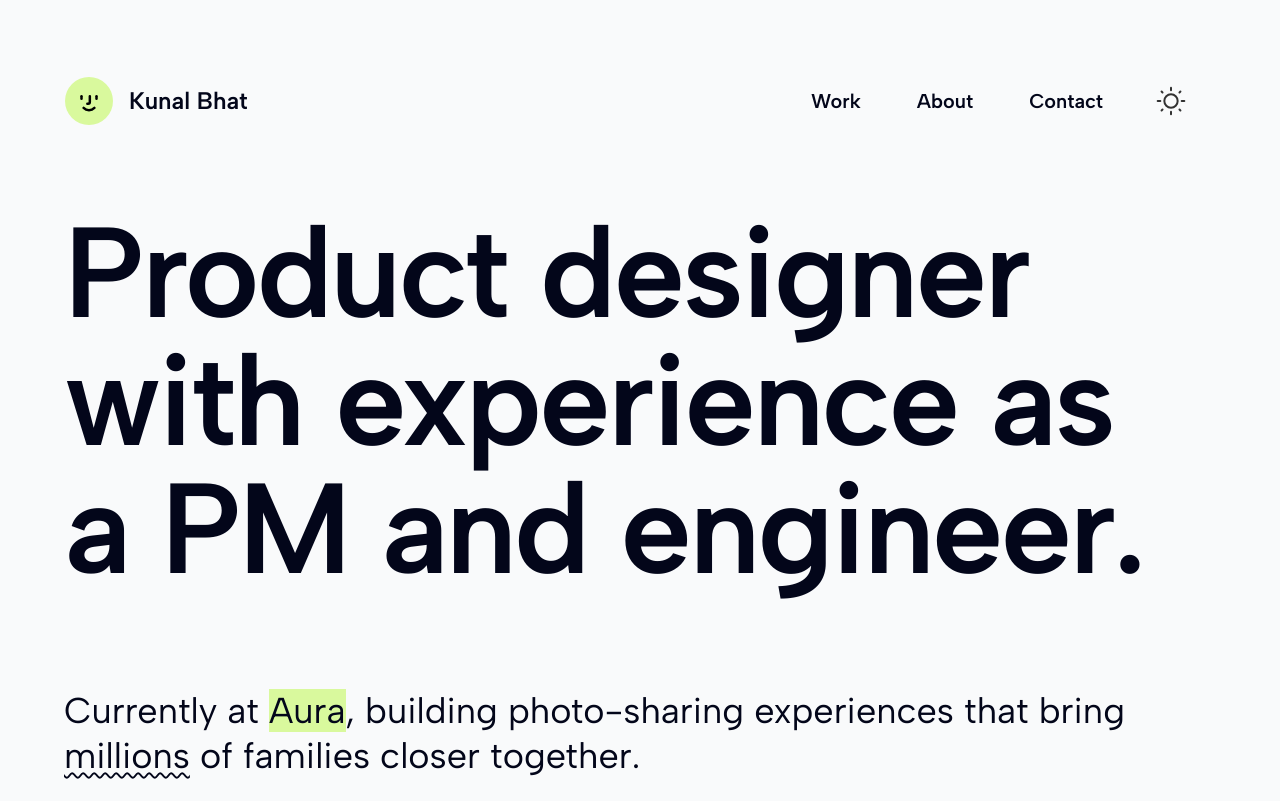
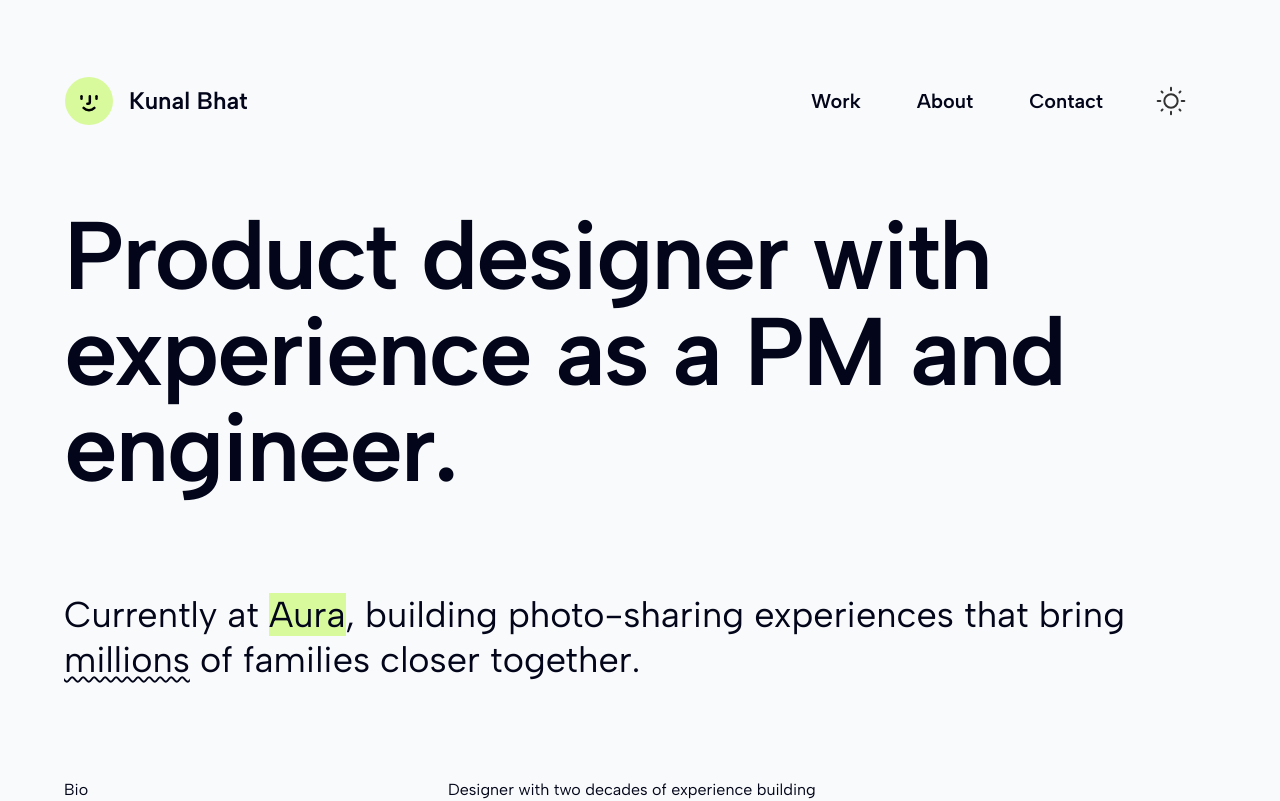
Before and after one commit to kunalbhat/portfolio-2025, a Next.js app: page / in a window 1280 px wide. Shown: the top 801 px of the page. Built offline with nearby package versions, Linux system fonts and the light colour scheme.

Commit message:
style changes

```diff
--- a/src/app/globals.css
+++ b/src/app/globals.css
@@ -72,7 +72,7 @@
   }
 
   h1 {
-    @apply text-6xl md:text-8xl lg:text-9xl font-bold md:tracking-tight;
+    @apply text-6xl md:text-7xl lg:text-8xl font-bold md:tracking-tight;
   }
 
   h2 {
@@ -94,6 +94,16 @@
   h2 a,
   p a {
     @apply bg-(--accent) text-(--fg);
+  }
+
+  ::selection {
+    background: var(--accent);
+    color: var(--bg);
+  }
+
+  [data-theme="light"] ::selection {
+    background: var(--accent);
+    color: var(--fg);
   }
 
   em {
```
